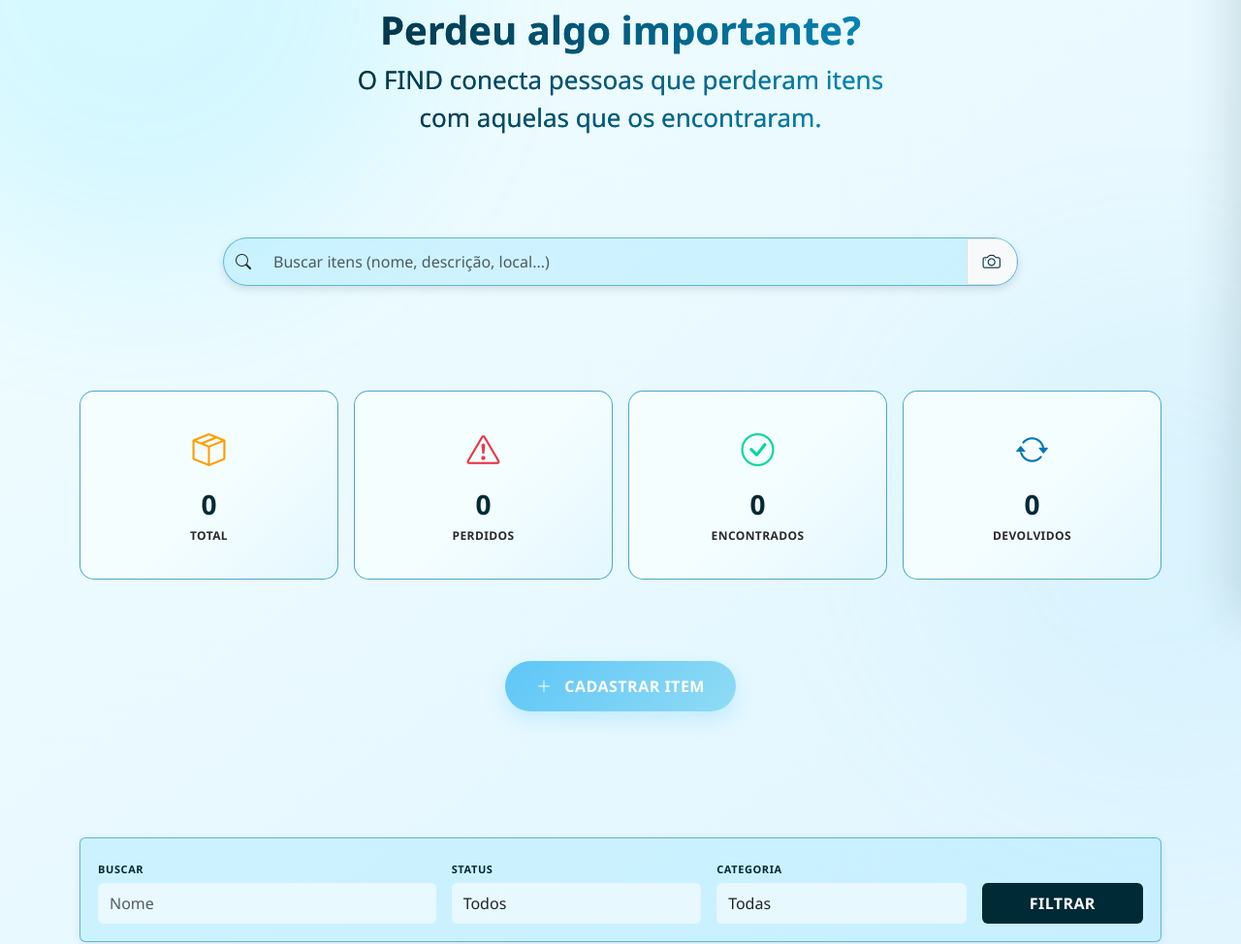
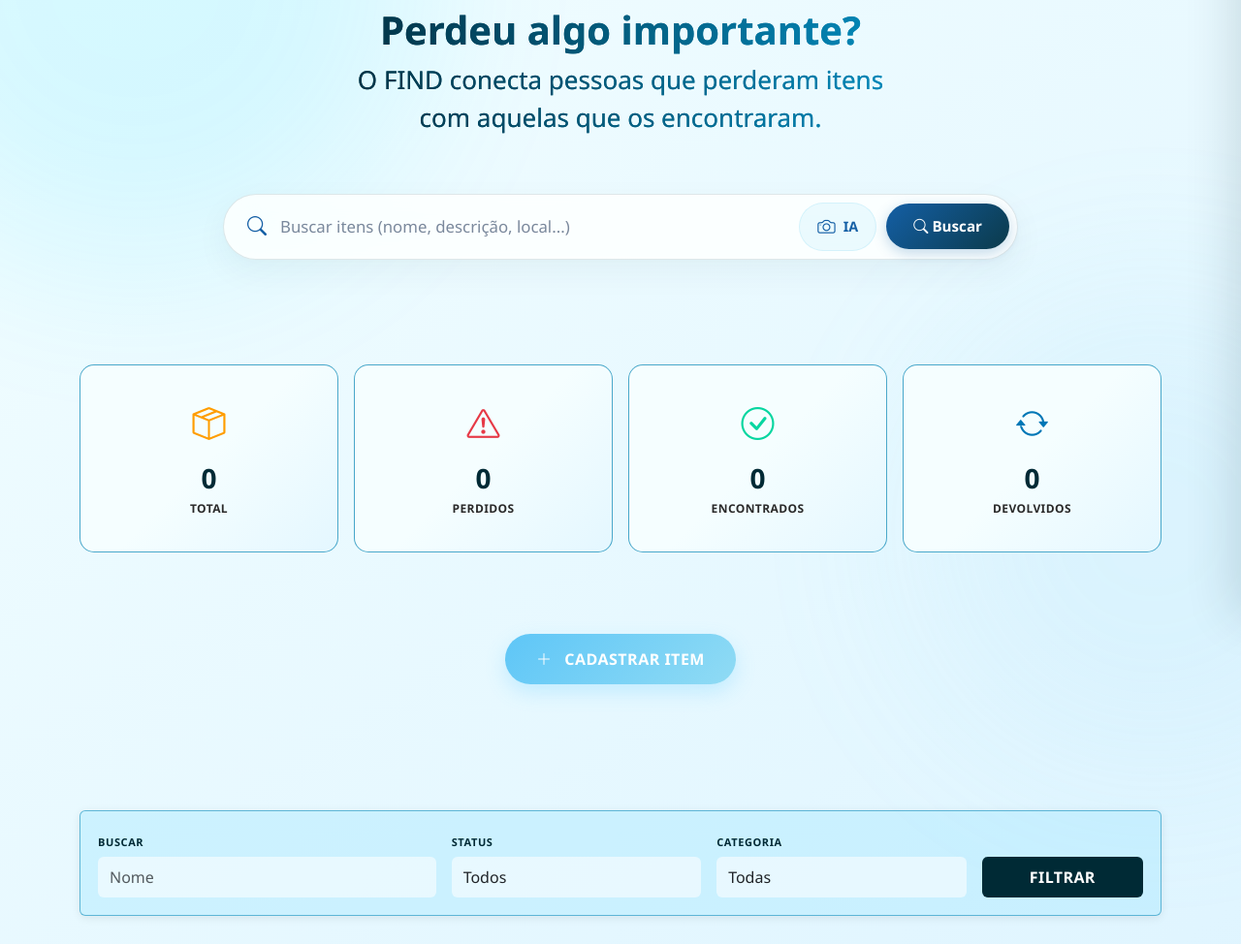
Before and after one commit to gabrlkstro/projeto_find, a Django app: page /menu/ in a window 1280 px wide. Shown: the part 165-1139 px from the top of the page at 97% size. Run offline with Django 5.2, Linux system fonts and the light colour scheme; the visitor is signed in with stand-in values (Sample User, id 1); data that the repository does not hold is empty.

Commit message:
style: redesenha a barra de busca no menu com estilo premium de startup

```diff
--- a/mainpage/static/mainpage/css/menu.css
+++ b/mainpage/static/mainpage/css/menu.css
@@ -23,27 +23,150 @@
   -webkit-text-fill-color: transparent;
 }
 
-/* ===== SEARCH ===== */
-.search-bar{
-  width: 70%;
-  height: 50px;
-  margin-top: 80px;
-  max-width: 900px;
-  border-radius: 64px;
-  background: rgba(171, 232, 255, 0.45);
-  border: 1px solid rgba(3, 133, 180, 0.55);
-  box-shadow: 0 3px 10px rgba(0,0,0,.12);
-  overflow: hidden;
+/* ===== MODERN SEARCH SYSTEM (STARTUP STYLE) ===== */
+.search-container-modern {
+  display: flex;
+  align-items: center;
+  justify-content: space-between;
+  background: rgba(255, 255, 255, 0.85);
+  backdrop-filter: blur(20px) saturate(180%);
+  -webkit-backdrop-filter: blur(20px) saturate(180%);
+  border: 1px solid rgba(11, 58, 74, 0.12);
+  border-radius: 99px;
+  padding: 8px 8px 8px 24px;
+  box-shadow: 0 12px 34px rgba(11, 58, 74, 0.05), 0 2px 8px rgba(11, 58, 74, 0.02);
+  transition: all 0.3s cubic-bezier(0.4, 0, 0.2, 1);
+  margin-top: 35px;
 }
 
-.search-bar input,
-.search-bar span{
-  background: transparent;
-  border: none;
+.search-container-modern:focus-within {
+  background: #ffffff;
+  border-color: #90dbf4;
+  box-shadow: 0 15px 40px rgba(30, 174, 212, 0.12), 0 3px 12px rgba(11, 58, 74, 0.03);
+  transform: translateY(-1px);
 }
 
-.search-bar input:focus{
-  box-shadow: none;
+.search-input-wrapper {
+  display: flex;
+  align-items: center;
+  flex: 1;
+  gap: 14px;
+  min-width: 0;
+}
+
+.search-icon-left {
+  color: #145fa5;
+  font-size: 1.25rem;
+  transition: transform 0.2s ease;
+}
+
+.search-container-modern:focus-within .search-icon-left {
+  transform: scale(1.08);
+  color: #1eaed4;
+}
+
+.search-input-field {
+  width: 100%;
+  border: none;
+  background: transparent;
+  outline: none;
+  font-size: 1.05rem;
+  font-weight: 500;
+  color: #0B3A4A;
+  padding: 8px 0;
+}
+
+.search-input-field::placeholder {
+  color: #64748B;
+  font-weight: 400;
+  opacity: 0.85;
+}
+
+.search-actions-right {
+  display: flex;
+  align-items: center;
+  gap: 10px;
+}
+
+/* Câmera / Busca Visual */
+.btn-search-camera {
+  display: flex;
+  align-items: center;
+  gap: 8px;
+  background: rgba(144, 219, 244, 0.15);
+  border: 1px solid rgba(144, 219, 244, 0.25);
+  border-radius: 99px;
+  padding: 10px 18px;
+  color: #145fa5;
+  text-decoration: none;
+  font-size: 0.9rem;
+  font-weight: 600;
+  transition: all 0.2s cubic-bezier(0.4, 0, 0.2, 1);
+}
+
+.btn-search-camera i {
+  font-size: 1.15rem;
+}
+
+.btn-search-camera:hover {
+  background: rgba(144, 219, 244, 0.25);
+  border-color: rgba(20, 95, 165, 0.3);
+  color: #0B3A4A;
+  transform: translateY(-1px);
+}
+
+/* Botão principal Buscar */
+.btn-search-submit {
+  display: flex;
+  align-items: center;
+  justify-content: center;
+  background: linear-gradient(135deg, #145fa5, #0B3A4A);
+  color: #ffffff;
+  border: none;
+  border-radius: 99px;
+  padding: 12px 28px;
+  font-size: 0.95rem;
+  font-weight: 700;
+  box-shadow: 0 4px 14px rgba(20, 95, 165, 0.25);
+  transition: all 0.2s cubic-bezier(0.4, 0, 0.2, 1);
+}
+
+.btn-search-submit:hover {
+  background: linear-gradient(135deg, #1eaed4, #145fa5);
+  box-shadow: 0 6px 20px rgba(30, 174, 212, 0.35);
+  transform: translateY(-1px);
+}
+
+.btn-search-submit:active {
+  transform: translateY(0);
+}
+
+/* Responsividade */
+@media (max-width: 768px) {
+  .search-container-modern {
+    padding: 6px 6px 6px 16px;
+    border-radius: 28px;
+    margin-top: 25px;
+  }
+  .search-input-field {
+    font-size: 0.95rem;
+  }
+  .search-icon-left {
+    font-size: 1.1rem;
+  }
+  .btn-search-camera {
+    padding: 10px;
+    border-radius: 50%;
+    aspect-ratio: 1;
+    justify-content: center;
+  }
+  .btn-search-camera span {
+    display: none;
+  }
+  .btn-search-submit {
+    padding: 10px 20px;
+    font-size: 0.9rem;
+  }
 }
 
 /* ===== STATUS CARDS ===== */
--- a/mainpage/templates/mainpage/menu.html
+++ b/mainpage/templates/mainpage/menu.html
@@ -25,23 +25,30 @@
   </div>
 
   <!-- BUSCA (GET) -->
-  <div class="d-flex justify-content-center mt-4">
-    <form method="GET" class="input-group search-bar" style="max-width: 820px;">
-      <span class="input-group-text">
-        <i class="bi bi-search"></i>
-      </span>
-
+  <div class="d-flex justify-content-center mt-4 px-3">
+    <form method="GET" class="search-container-modern" style="max-width: 820px; width: 100%;">
+      <div class="search-input-wrapper">
+        <i class="bi bi-search search-icon-left"></i>
         <input
           type="text"
-        class="form-control"
+          class="search-input-field"
           name="q"
           value="{{ q|default:'' }}"
           placeholder="Buscar itens (nome, descrição, local...)"
+          autocomplete="off"
         >
+      </div>
 
-      <a href="{% url 'busca_visual' %}" class="btn btn-outline-secondary d-flex align-items-center justify-content-center px-3" style="border: 1px solid rgba(0,0,0,0.1); background: #f8f9fa;" title="Busca por Imagem (IA)">
-        <i class="bi bi-camera" style="font-size: 1.15rem; color: #0B3A4A;"></i>
+      <div class="search-actions-right">
+        <a href="{% url 'busca_visual' %}" class="btn-search-camera" title="Busca por Imagem (IA)">
+          <i class="bi bi-camera"></i>
+          <span>IA</span>
         </a>
+        <button type="submit" class="btn-search-submit">
+          <i class="bi bi-search me-1 d-md-inline-block d-none"></i>
+          <span>Buscar</span>
+        </button>
+      </div>
 
       <input type="hidden" name="status" value="{{ status|default:'todos' }}">
       <input type="hidden" name="categoria" value="{{ categoria|default:'todas' }}">
```
Lines whose indentation alone changed are shown as unchanged.
